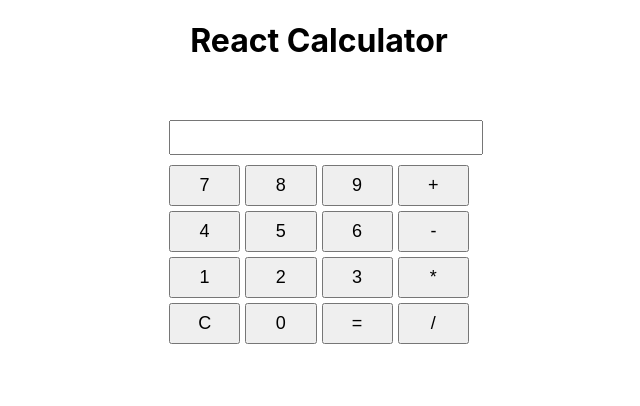
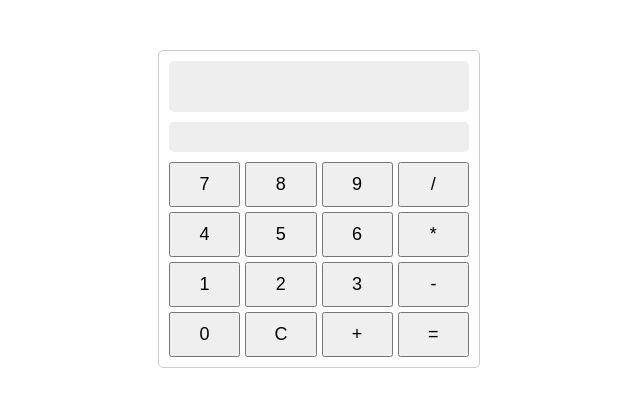
Before and after one commit to NiithinK/Calculator, a React (Create React App) app: page / in a window 1280 px wide. Shown: the top 406 px of the page, without its empty margins (321-961 px from the left). Built offline with nearby package versions, Linux system fonts and the light colour scheme.

Commit message:
calclator new

```diff
--- a/src/App.css
+++ b/src/App.css
@@ -1,13 +1,23 @@
-.calculator {
+.calculator-container {
   width: 300px;
   margin: 50px auto;
-
+  border: 1px solid #ccc;
   border-radius: 5px;
   padding: 10px;
 }
 
+#display, #result {
+  width: 90%;
+  padding: 15px;
+  font-size: 18px;
+  text-align: right;
+  border: none;
+  border-radius: 5px;
+  background-color: #eee;
+  margin-bottom: 10px;
+}
 input[type="text"] {
-  width: 100%;
+  width: 80%;
   margin-bottom: 10px;
   padding: 5px;
   font-size: 18px;
@@ -20,6 +30,6 @@ input[type="text"] {
 }
 
 button {
-  padding: 8px;
+  padding: 10px;
   font-size: 18px;
 }
--- a/src/App.js
+++ b/src/App.js
@@ -1,94 +1,62 @@
 import React, { useState } from 'react';
-import './App.css';
+import './App.css'
+function Calculator() {
+  const [expression, setExpression] = useState('');
+  const [result, setResult] = useState(null);
 
-function App() {
-  const [display, setDisplay] = useState('');
-  const [error, setError] = useState('');
-  const [statusError, setStatus] = useState(false);
-
-  const addToDisplay = (value) => {
-    if(value === 'NaN'){
-      setError('NaN');
-      setStatus(true);
-    }else{
-
-      setDisplay(display + value);
-    }
-
+  const appendNumber = (number) => {
+    setExpression(expression + number);
   };
 
-  const addOperator = (operator) => {
-    if (isNaN(display.slice(-1))) {
-      setError('NaN');
-      setStatus(true);
-    } else if (display !== '') {
-      setDisplay(display + operator);
+  const appendOperator = (operator) => {
+    if (expression === '') return;
+    setExpression(expression + operator);
+  };
+
+  const clearDisplay = () => {
+    setExpression('');
+    setResult(null);
+  };
+
+  const calculate = () => {
+    if (expression === '') {
+      setResult('Error');
+      return;
+    }
+    try {
+      const calculatedResult = eval(expression);
+      setResult(calculatedResult === Infinity ? 'Infinity' : (isNaN(calculatedResult) ? 'NaN' : calculatedResult));
+    } catch (error) {
+      setResult('Error');
+    } finally {
+      setExpression('');
     }
   };
 
-  const calculate = () => {
-    try {
-      let result = eval(display);
-      if (result === Infinity) {
-        setError('Infinity');
-        setStatus(true);
-      }
-      else if (isNaN(result)) {
-        setError('NaN');
-        setStatus(true);
-      }
-      else {
-        if(result === 'NaN'){
-          setError('NaN');
-          setStatus(true);
-        }else{
-
-        setDisplay(result.toString());
-        }
-      }
-    } catch (error) {
-      setError('Error');
-      setStatus(true);
-    }
-  };
-
-  const clearDisplay = () => {
-    setDisplay('');
-    setError('');
-    setStatus(false);
-  };
-
   return (
-    <>
-      <h1 style={{ textAlign: 'center' }}>React Calculator</h1>
-      <div className="calculator">
-        <input type="text" id="display" value={display} readOnly />
-        {statusError && (
-          <div>
-            <h3 style={{ textAlign: 'center', fontFamily: 'inherit' }}>{error}</h3>
-          </div>
-        )}
-        <div className="buttons">
-          <button onClick={() => addToDisplay('7')}>7</button>
-          <button onClick={() => addToDisplay('8')}>8</button>
-          <button onClick={() => addToDisplay('9')}>9</button>
-          <button onClick={() => addOperator('+')}>+</button>
-          <button onClick={() => addToDisplay('4')}>4</button>
-          <button onClick={() => addToDisplay('5')}>5</button>
-          <button onClick={() => addToDisplay('6')}>6</button>
-          <button onClick={() => addOperator('-')}>-</button>
-          <button onClick={() => addToDisplay('1')}>1</button>
-          <button onClick={() => addToDisplay('2')}>2</button>
-          <button onClick={() => addToDisplay('3')}>3</button>
-          <button onClick={() => addOperator('*')}>*</button>
-          <button onClick={clearDisplay}>C</button>
-          <button onClick={() => addToDisplay('0')}>0</button>
-          <button onClick={calculate}>=</button>
-          <button onClick={() => addOperator('/')}>/</button>
-        </div>
+    <div className="calculator-container">
+      <input type="text" id="display" value={expression} disabled />
+      <div id="result">{result}</div>
+      <div className='buttons'>
+      <button onClick={() => appendNumber('7')}>7</button>
+      <button onClick={() => appendNumber('8')}>8</button>
+      <button onClick={() => appendNumber('9')}>9</button>
+      <button onClick={() => appendOperator('/')}>/</button>
+      <button onClick={() => appendNumber('4')}>4</button>
+      <button onClick={() => appendNumber('5')}>5</button>
+      <button onClick={() => appendNumber('6')}>6</button>
+      <button onClick={() => appendOperator('*')}>*</button>
+      <button onClick={() => appendNumber('1')}>1</button>
+      <button onClick={() => appendNumber('2')}>2</button>
+      <button onClick={() => appendNumber('3')}>3</button>
+      <button onClick={() => appendOperator('-')}>-</button>
+      <button onClick={() => appendNumber('0')}>0</button>
+      <button onClick={clearDisplay}>C</button>
+      <button onClick={() => appendOperator('+')}>+</button>
+      <button onClick={calculate}>=</button>
       </div>
-    </>
+    </div>
   );
 }
 
-export default App;
+export default Calculator;
```
